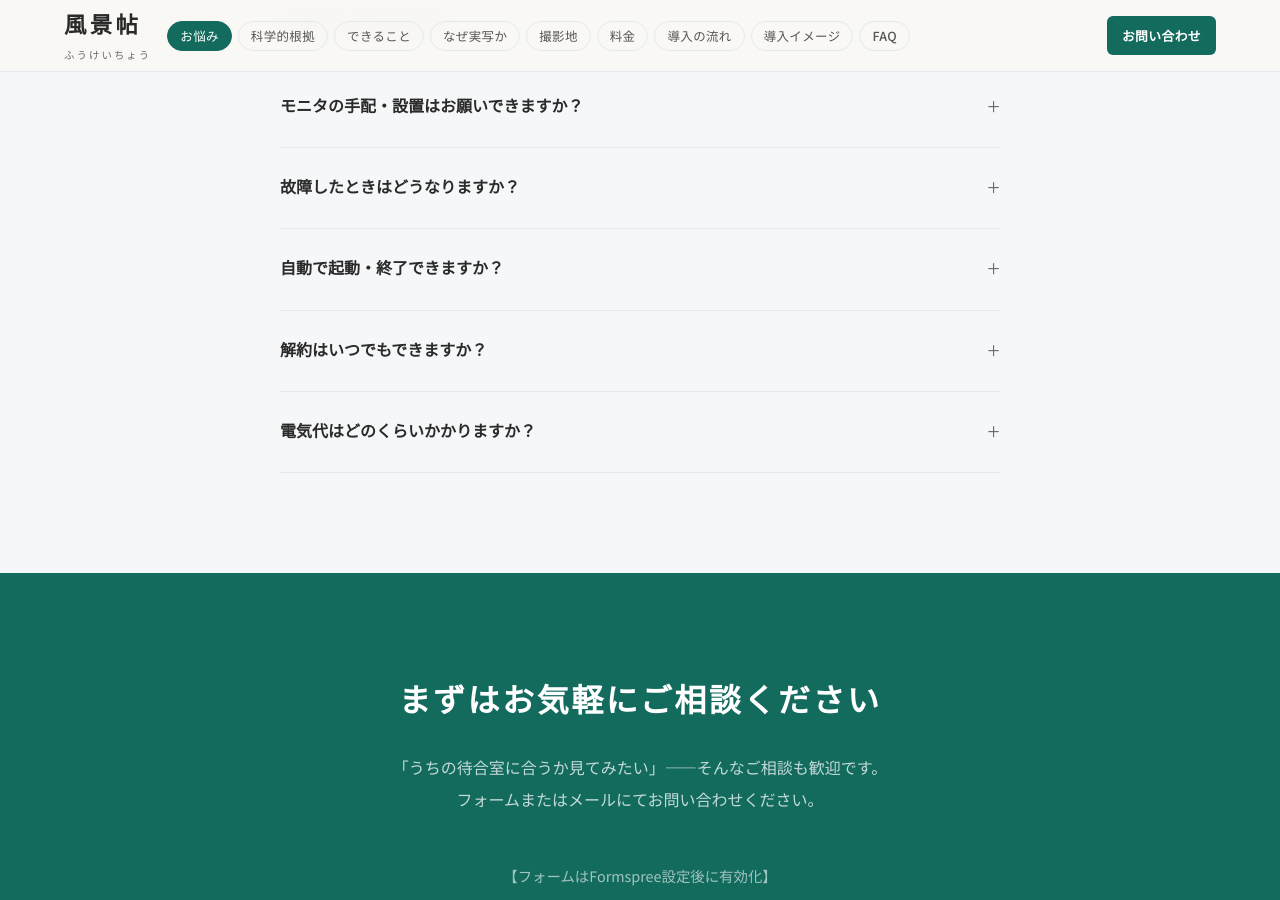
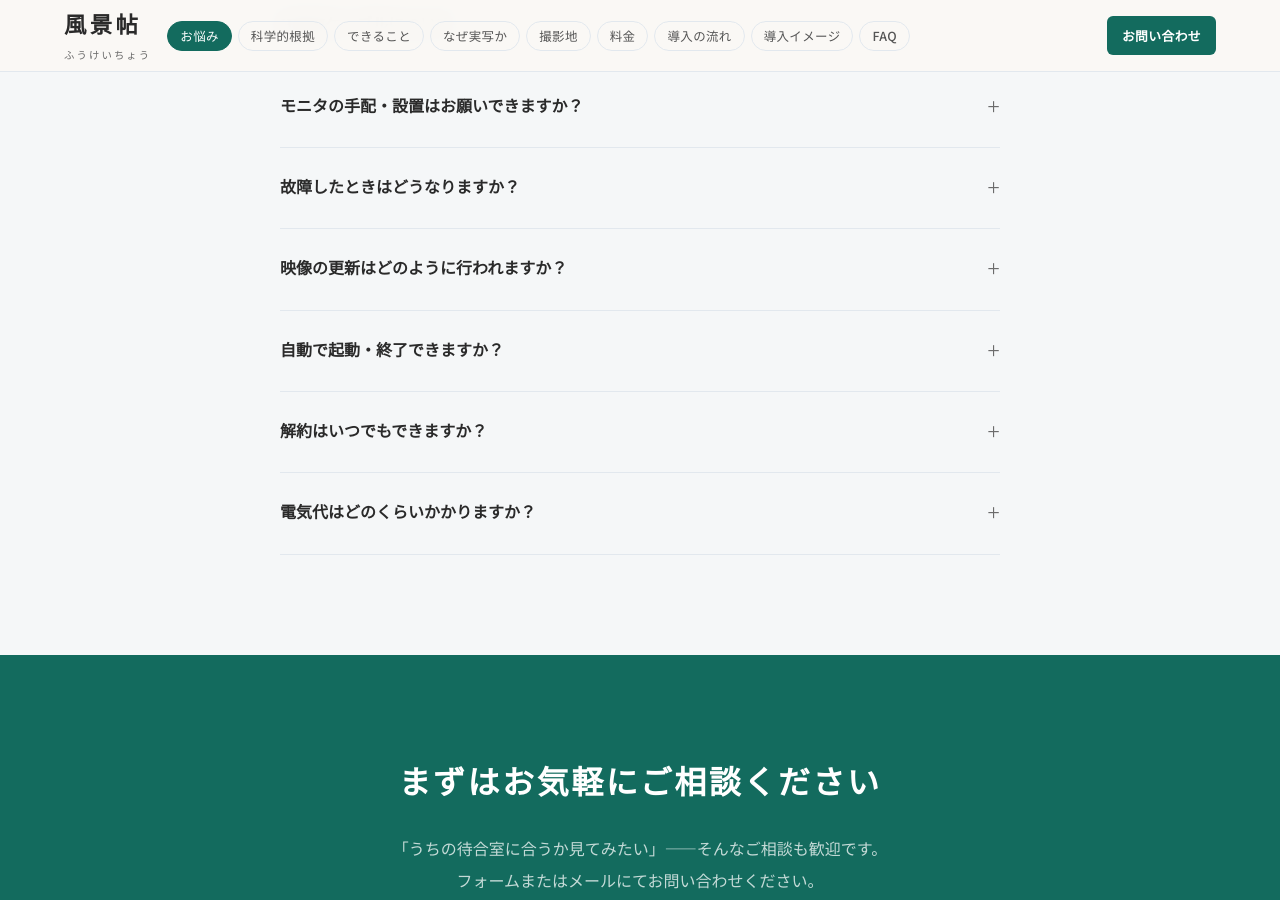
Before and after one commit to dr836gnypeq-ctrl/fukeichou-site, a Jekyll site: the page built from index.html, in a window 1280 px wide and 900 px high, scrolled down 10805 px. Built offline with Jekyll 4.4.1, drawn with Linux system fonts in a browser that asks for light colours; nearby versions of some CDN libraries.

Commit message:
Add FAQ: video update via device exchange

```diff
--- a/index.html
+++ b/index.html
@@ -414,6 +414,7 @@
 <details class="faq-item"><summary>モニタの手配・設置はお願いできますか？</summary><p>モニタの手配・設置はサービスに含まれていません。壁の構造や配線の取り回し、既存の内装との兼ね合いは、日頃から貴施設をよくご存知の地元業者が対応するのが最も確実です。お付き合いのある内装業者さんがいればそちらへ、なければ一般的な依頼先の探し方をご案内します。</p></details>
 
 <details class="faq-item"><summary>故障したときはどうなりますか？</summary><p>通常使用での故障には無償で交換対応いたします。お客様の過失による故障の場合は実費をご負担いただきます。</p></details>
+<details class="faq-item"><summary>映像の更新はどのように行われますか？</summary><p>映像データの更新は機器ごとの郵送交換で行います。お手元の機器を着払いでご返送いただき、新しい機器をお送りします。映像ライブラリは2年ごとに大幅刷新しています。</p></details>
 
 <details class="faq-item"><summary>自動で起動・終了できますか？</summary><p>はい。曜日ごとに稼働時間帯を設定でき、診療時間や営業時間に合わせて自動で起動・スリープします。</p></details>
 
```
